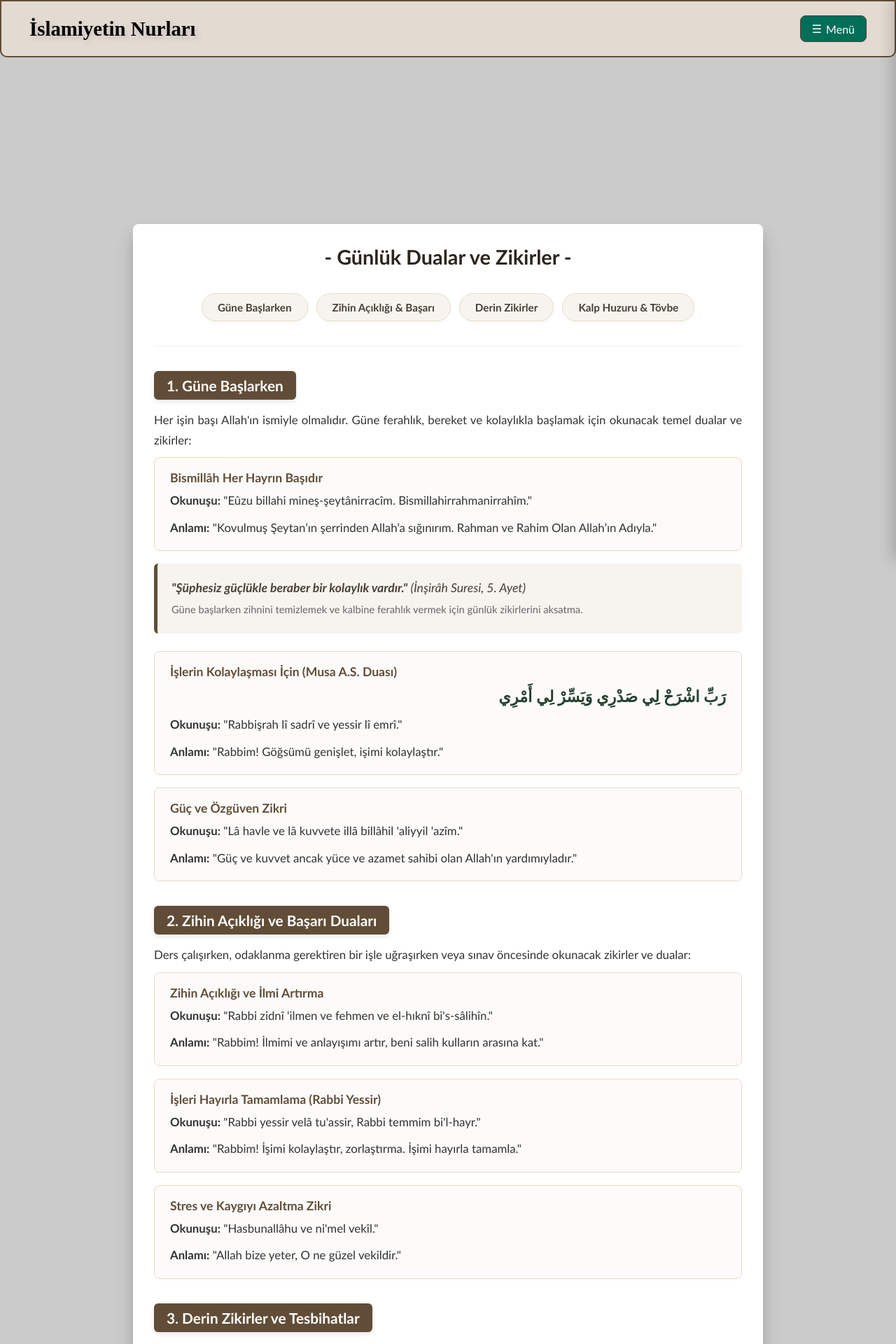
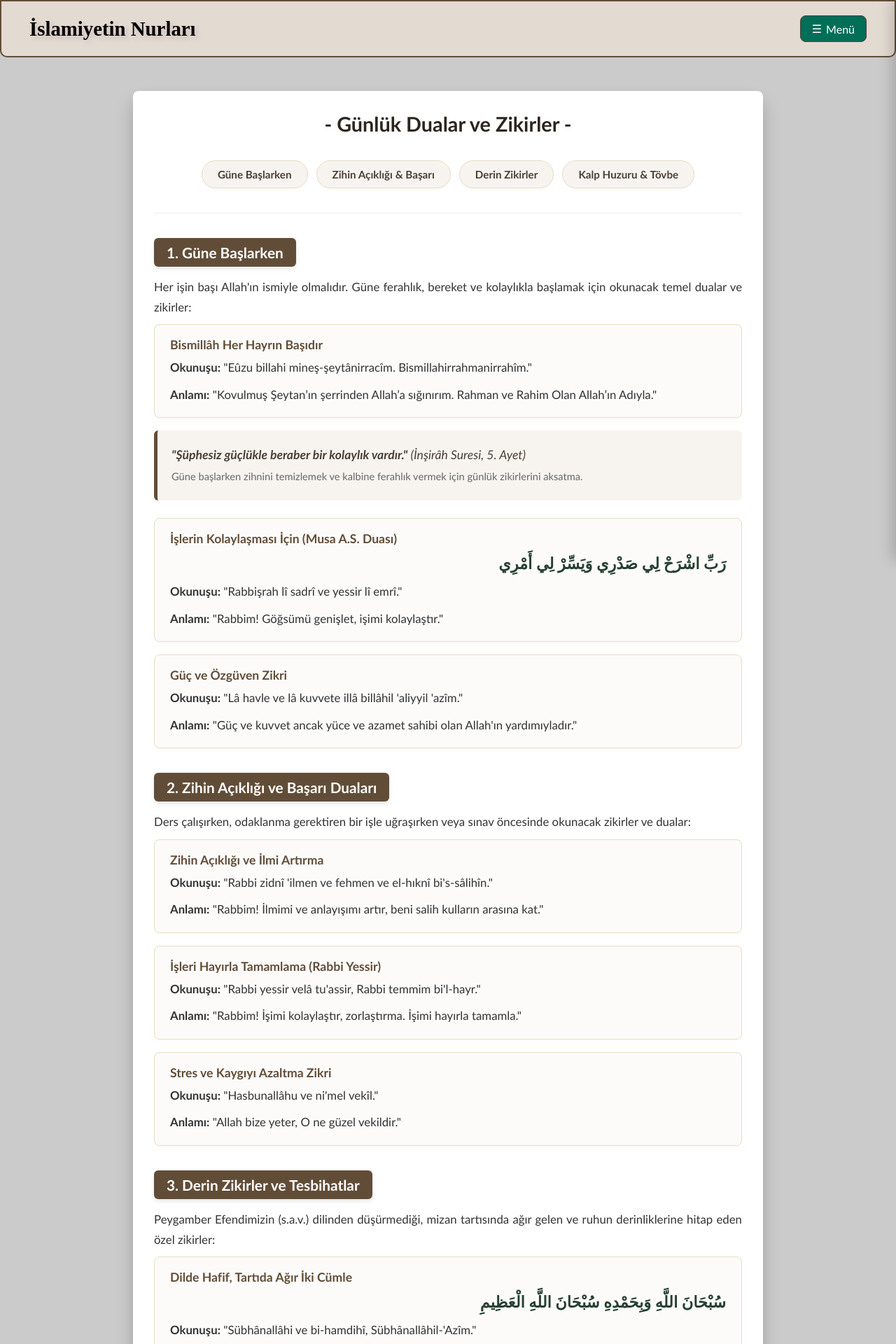
Before and after one commit to nur-byte/islamiyetin-nurlari, a Flask app: page /dualar in a window 1280 px wide. Shown: the top 1920 px of the page at 70% size. Run offline with Flask 3, Linux system fonts and the light colour scheme.

Commit message:
Refactor layout and styles for dualar.html
Updated the layout and styles for the 'Dualar ve Zikirler' page. Adjusted margins and improved the overall design for better user experience.

```diff
--- a/templates/dualar.html
+++ b/templates/dualar.html
@@ -22,7 +22,7 @@
         min-height: 590px;
         width: 80%;
         max-width: 900px;
-        margin: 220px auto 60px auto; /* Üst boşluk 220px yapılarak navbar'ın altından başlatıldı */
+        margin: 30px auto 40px auto; /* Boşluk ideal seviyeye düşürüldü */
         text-align: left;
         box-shadow: 0 15px 25px rgba(0, 0, 0, 0.2);
         background-color: #ffffff;
```
